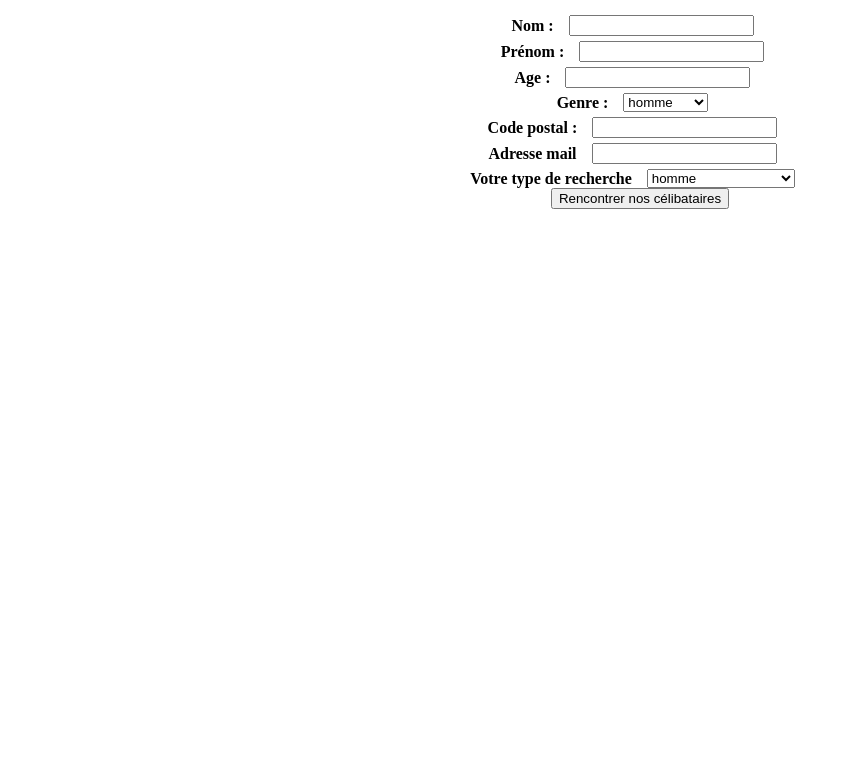
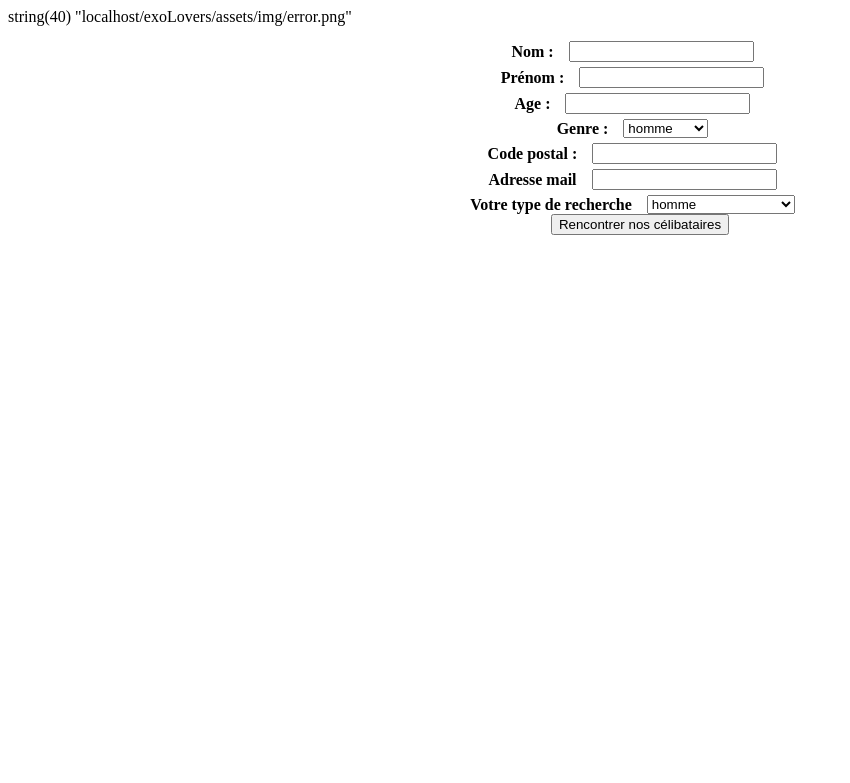
Before and after one commit to tetronitte/exoLovers, a PHP site: page / in a window 1280 px wide. Shown: the top 783 px of the page, without its empty margins (0-850 px from the left). Run offline with PHP 8.4, Linux system fonts and the light colour scheme.

Commit message:
debug chemin img

```diff
--- a/index.php
+++ b/index.php
@@ -3,11 +3,15 @@
         header('Location: ../index.php/');
         exit();
     }
+    else {
+        session_start();
+        if(isset($_SESSION['errors'])) {
+            var_dump($_SESSION['errors']);
+        }
+        define('IMG_URL',$_SERVER['HTTP_HOST'].'/exoLovers/assets/img/error.png');
+        var_dump(IMG_URL);
+    }
 
-    session_start();
-    if(isset($_SESSION['errors'])) {
-        var_dump($_SESSION['errors']);
-    }
 
 
 ?>
@@ -23,17 +27,17 @@
             <div class="row-form">
                 <label for="lastname">Nom :</label>
                 <input type="text" name="lastname"/>
-                <img src="assets/img/error.png" alt="erreur sur le nom" title="Erreur sur le nom" width="30" height="30" <?php if(empty($_SESSION['errors']) || !in_array('E_LASTNAME_REGEX_FALSE',$_SESSION['errors'])) echo 'hidden' ?>>
+                <img src=<?php echo IMG_URL ?> alt="erreur sur le nom" title="Erreur sur le nom" width="30" height="30" <?php if(empty($_SESSION['errors']) || !in_array('E_LASTNAME_REGEX_FALSE',$_SESSION['errors'])) echo 'hidden' ?>>
             </div>
             <div class="row-form">
                 <label for="firstname">Prénom :</label>
                 <input type="text" name="firstname"/>
-                <img src="assets/img/error.png" alt="erreur sur le prénom" title="Erreur sur le prénom" width="30" height="30" <?php if(empty($_SESSION['errors']) || !in_array('E_FIRSTNAME_REGEX_FALSE',$_SESSION['errors'])) echo 'hidden' ?>>
+                <img src=<?php echo IMG_URL ?> alt="erreur sur le prénom" title="Erreur sur le prénom" width="30" height="30" <?php if(empty($_SESSION['errors']) || !in_array('E_FIRSTNAME_REGEX_FALSE',$_SESSION['errors'])) echo 'hidden' ?>>
             </div>
             <div class="row-form">
                 <label for="age">Age :</label>
                 <input type="text" name="age"/>
-                <img src="assets/img/error.png" alt="erreur sur l'age" title="Erreur sur l'age" width="30" height="30" <?php if(empty($_SESSION['errors']) || (!in_array('E_AGE_REGEX_FALSE',$_SESSION['errors']) && !in_array('E_AGE_YOUNGER',$_SESSION['errors']))) echo 'hidden' ?>>
+                <img src=<?php echo IMG_URL ?> alt="erreur sur l'age" title="Erreur sur l'age" width="30" height="30" <?php if(empty($_SESSION['errors']) || (!in_array('E_AGE_REGEX_FALSE',$_SESSION['errors']) && !in_array('E_AGE_YOUNGER',$_SESSION['errors']))) echo 'hidden' ?>>
             </div>
             <div class="row-form">
                 <label for="gender">Genre :</label>
@@ -42,17 +46,17 @@
                     <option value="femme">femme</option>
                     <option value="androgyne">androgyne</option>
                 </select>
-                <img src="assets/img/error.png" alt="erreur sur le genre" title="Erreur sur le genre" width="30" height="30" <?php if(empty($_SESSION['errors']) || !in_array('E_GENDER_NOT_EXIST',$_SESSION['errors'])) echo 'hidden' ?>>
+                <img src=<?php echo IMG_URL ?> alt="erreur sur le genre" title="Erreur sur le genre" width="30" height="30" <?php if(empty($_SESSION['errors']) || !in_array('E_GENDER_NOT_EXIST',$_SESSION['errors'])) echo 'hidden' ?>>
             </div>
             <div class="row-form">
                 <label for="postal">Code postal :</label>
                 <input type="text" name="postal"/>
-                <img src="assets/img/error.png" alt="erreur sur le code postal" title="Erreur sur le code postal" width="30" height="30" <?php if(empty($_SESSION['errors']) || !in_array('E_POSTAL_REGEX_FALSE',$_SESSION['errors'])) echo 'hidden' ?>>
+                <img src=<?php echo IMG_URL ?> alt="erreur sur le code postal" title="Erreur sur le code postal" width="30" height="30" <?php if(empty($_SESSION['errors']) || !in_array('E_POSTAL_REGEX_FALSE',$_SESSION['errors'])) echo 'hidden' ?>>
             </div>
             <div class="row-form">
                 <label for="email">Adresse mail</label>
                 <input type="email" name="email"/>
-                <img src="assets/img/error.png" alt="erreur sur l'email" title="Erreur sur l'email" width="30" height="30" <?php if(empty($_SESSION['errors']) || !in_array('E_EMAIL_REGEX_FALSE',$_SESSION['errors'])) echo 'hidden' ?>>
+                <img src=<?php echo IMG_URL ?> alt="erreur sur l'email" title="Erreur sur l'email" width="30" height="30" <?php if(empty($_SESSION['errors']) || !in_array('E_EMAIL_REGEX_FALSE',$_SESSION['errors'])) echo 'hidden' ?>>
             </div>
             <div class="row-form">
                 <label for="type">Votre type de recherche</label>
@@ -64,7 +68,7 @@
                     <option value="femme">homme et androgyne </option>
                     <option value="androgyne">femme et androgyne</option>
                 </select>
-                <img src="assets/img/error.png" alt="erreur sur le type de recherche" title="Erreur sur le type de recherche" width="30" height="30" <?php if(empty($_SESSION['errors']) || !in_array('E_TYPE_NOT_EXIST',$_SESSION['errors'])) echo 'hidden' ?>>
+                <img src=<?php echo IMG_URL ?> alt="erreur sur le type de recherche" title="Erreur sur le type de recherche" width="30" height="30" <?php if(empty($_SESSION['errors']) || !in_array('E_TYPE_NOT_EXIST',$_SESSION['errors'])) echo 'hidden' ?>>
             </div>
             <button type="submit">Rencontrer nos célibataires</button>
         </form>
```
